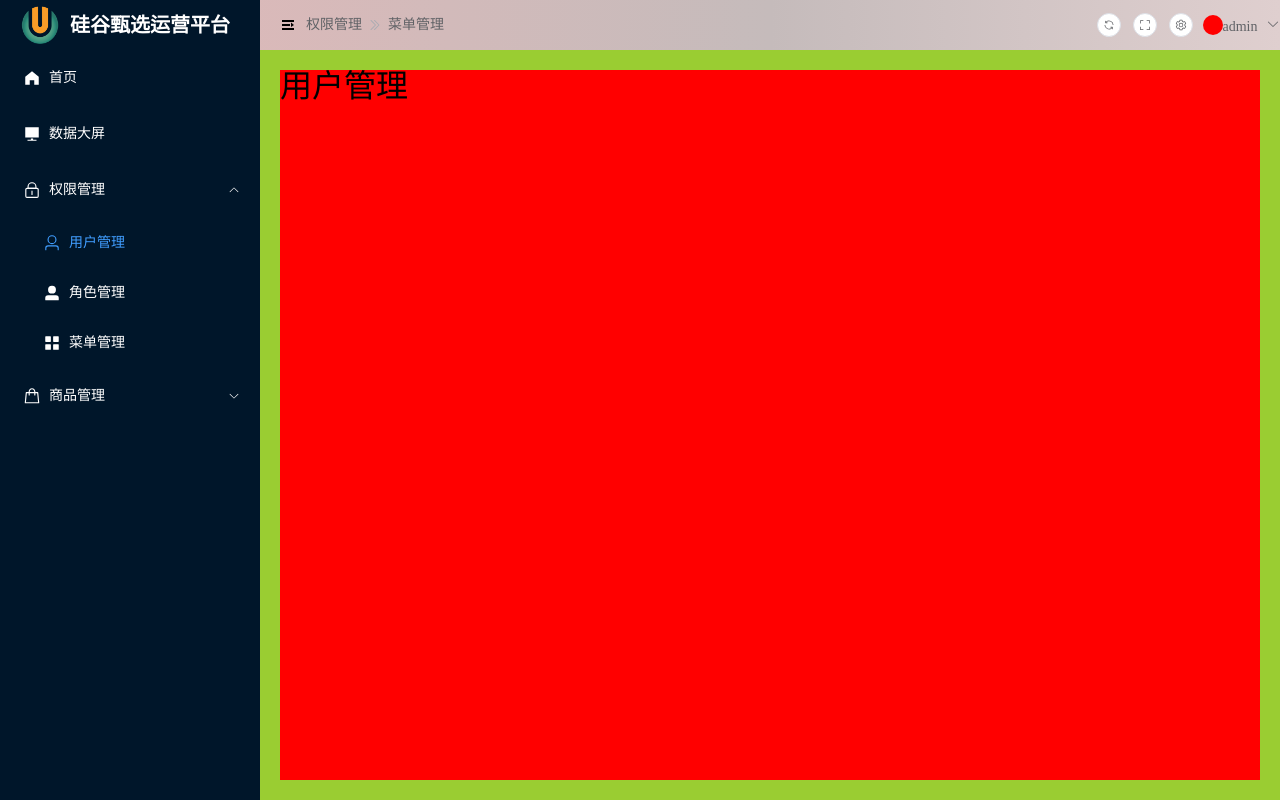
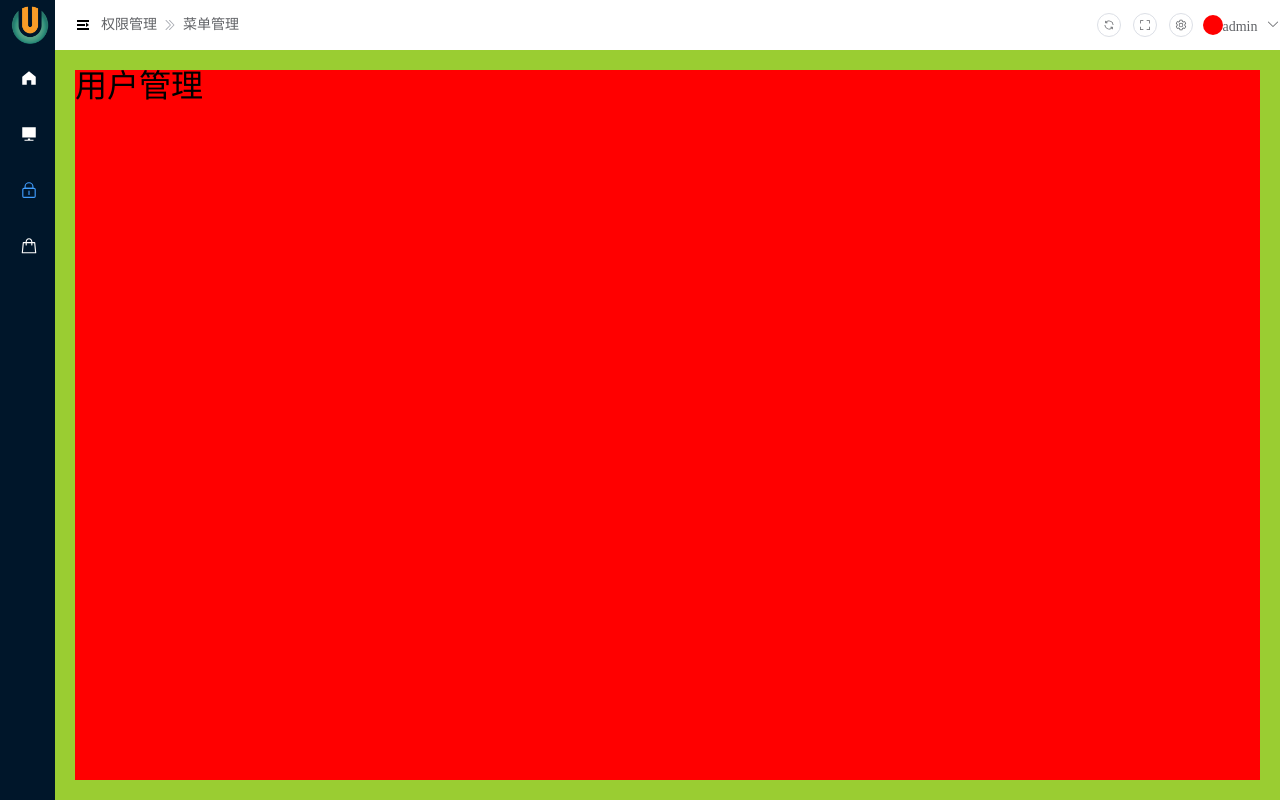
Before and after one commit to yh041122/ggZhenxuan, a Vue app: page /acl/user in a window 1280 px wide. Built offline with nearby package versions, Linux system fonts and the light colour scheme.

Commit message:
feat: layout-tabbar功能实现

```diff
--- a/auto-imports.d.ts
+++ b/auto-imports.d.ts
@@ -5,6 +5,4 @@
 // Generated by unplugin-auto-import
 // biome-ignore lint: disable
 export {}
-declare global {
-
-}
+declare global {}
--- a/src/layout/index.vue
+++ b/src/layout/index.vue
@@ -2,6 +2,10 @@
 defineOptions({
   name: 'layoutIndex',
 })
+import { watch, ref, nextTick } from 'vue'
+// layoutSetting仓库
+import { useLayoutSettingStore } from '@/stores/modules/layoutSetting'
+const layoutSettingStore = useLayoutSettingStore()
 // route
 import { useRoute } from 'vue-router'
 // logo组件
@@ -18,11 +22,24 @@ const userStore = useUserStore()
 // 默认激活 给menu添加 :default-active="$route.path" 在哪个二级路由刷新，左侧菜单栏对应保持展开
 // default-active 页面加载时默认激活菜单的index
 const $route = useRoute()
+// 刷新组件
+const flag = ref(true)
+// 监听layoutSetting仓库中refsh变化
+watch(
+  () => layoutSettingStore.refsh,
+  () => {
+    //refsh被点击了(变化了) 就要刷新
+    flag.value = false
+    nextTick(() => {
+      flag.value = true
+    })
+  },
+)
 </script>
 <template>
   <div class="layout_container">
     <!-- 左侧菜单-->
-    <div class="layout_slider">
+    <div class="layout_slider" :class="{ fold: layoutSettingStore.fold }">
       <logoComponent />
       <el-scrollbar class="scrollbar">
         <el-menu
@@ -31,17 +48,18 @@ const $route = useRoute()
           text-color="#fff"
           :unique-opened="true"
           :default-active="$route.path"
+          :collapse="layoutSettingStore.fold ? true : false"
         >
           <menuComponent :menuList="userStore.menuRoutes"></menuComponent>
         </el-menu>
       </el-scrollbar>
     </div>
     <!-- 顶部导航-->
-    <div class="layout_tabbar">
+    <div class="layout_tabbar" :class="{ tabbarFold: layoutSettingStore.fold }">
       <Tabbar />
     </div>
     <!-- 内容区域 -->
-    <div class="layout_main">
+    <div class="layout_main" :class="{ mainFold: layoutSettingStore.fold }">
       <Main></Main>
     </div>
   </div>
@@ -56,12 +74,16 @@ const $route = useRoute()
     width: $base-menu-width;
     height: 100%;
     background-color: $base-menu-bgc;
+    transition: all 0.3s;
     .scrollbar {
       width: 100%;
       height: calc(100% - $base-menu-logo-height);
       .layout_menu {
         border-right: none;
       }
+    }
+    &.fold {
+      width: $base-menu-fold-width;
     }
   }
   // 顶部导航
@@ -71,6 +93,11 @@ const $route = useRoute()
     left: $base-menu-width;
     width: calc(100% - $base-menu-width);
     height: $base-tabbar-height;
+    transition: all 0.3s;
+    &.tabbarFold {
+      width: calc(100% - $base-menu-fold-width);
+      left: $base-menu-fold-width;
+    }
   }
   // 内容区域
   .layout_main {
@@ -81,8 +108,13 @@ const $route = useRoute()
     height: calc(100% - $base-tabbar-height);
     background-color: yellowgreen;
     padding: 20px;
+    transition: all 0.3s;
     // 内容超出宽度 使用滚动条
     overflow: auto;
+    &.mainFold {
+      width: calc(100% - $base-menu-fold-width);
+      left: $base-menu-fold-width;
+    }
   }
 }
 </style>
--- a/src/layout/logo/index.vue
+++ b/src/layout/logo/index.vue
@@ -8,7 +8,7 @@ import setting from '@/setting'
 <template>
   <div class="logo" v-if="setting.logoHidden">
     <img :src="setting.logo" alt="" />
-    <p>{{ setting.title }}</p>
+    <p style="white-space: nowrap">{{ setting.title }}</p>
   </div>
 </template>
 <style scoped lang="scss">
@@ -18,7 +18,7 @@ import setting from '@/setting'
   color: white;
   display: flex;
   align-items: center;
-  padding: 20px;
+  padding: 10px;
   img {
     width: 40px;
     height: 40px;
--- a/src/layout/main/index.vue
+++ b/src/layout/main/index.vue
@@ -2,13 +2,30 @@
 defineOptions({
   name: 'mainIndex',
 })
+import { watch, ref, nextTick } from 'vue'
+// layoutSetting仓库
+import { useLayoutSettingStore } from '@/stores/modules/layoutSetting'
+const layoutSettingStore = useLayoutSettingStore()
+// 刷新组件
+const flag = ref(true)
+// 监听layoutSetting仓库中refsh变化
+watch(
+  () => layoutSettingStore.refsh,
+  () => {
+    //refsh被点击了(变化了) 就要刷新
+    flag.value = false
+    nextTick(() => {
+      flag.value = true
+    })
+  },
+)
 </script>
 <template>
   <!-- 二级路由 并添加过度 -->
   <router-view v-slot="{ Component }">
     <!-- vue 内置组件 -->
     <transition name="fade">
-      <component :is="Component" />
+      <component :is="Component" v-if="flag" />
     </transition>
   </router-view>
 </template>
--- a/src/layout/menu/index.vue
+++ b/src/layout/menu/index.vue
@@ -18,7 +18,12 @@ const goRoute = (cv: any) => {
   <template v-for="item in menuList" :key="item.path">
     <!-- 没有子路由 -->
     <template v-if="!item.children">
-      <el-menu-item v-if="!item.meta!.hidden" :index="item.path" @click="goRoute">
+      <el-menu-item
+        v-if="!item.meta!.hidden"
+        :index="item.path"
+        @click="goRoute"
+        class="marginLeft"
+      >
         <el-icon>
           <component :is="item.meta!.icon"></component>
         </el-icon>
@@ -33,6 +38,7 @@ const goRoute = (cv: any) => {
         v-if="!item.children[0].meta!.hidden"
         :index="item.children[0].path"
         @click="goRoute"
+        class="marginLeft"
       >
         <el-icon>
           <component :is="item.children[0].meta!.icon"></component>
@@ -44,7 +50,7 @@ const goRoute = (cv: any) => {
     </template>
     <!-- 有多个子路由 -->
     <template v-if="item.children && item.children.length > 1">
-      <el-sub-menu v-if="!item.meta!.hidden" :index="item.path">
+      <el-sub-menu v-if="!item.meta!.hidden" :index="item.path" class="marginLeft">
         <template #title>
           <el-icon>
             <component :is="item.meta!.icon"></component>
@@ -57,4 +63,8 @@ const goRoute = (cv: any) => {
     </template>
   </template>
 </template>
-<style scoped lang="scss"></style>
+<style scoped lang="scss">
+.marginLeft {
+  margin-left: -3px;
+}
+</style>
--- a/src/layout/tabbar/breadcrumb/index.vue
+++ b/src/layout/tabbar/breadcrumb/index.vue
@@ -2,10 +2,21 @@
 defineOptions({
   name: 'breadcrumbIndex',
 })
+// 引入仓库
+import { useLayoutSettingStore } from '@/stores/modules/layoutSetting'
+const layoutSettingStore = useLayoutSettingStore()
+// 引入icon组件
+import { Expand, Fold } from '@element-plus/icons-vue'
+// 修改图标
+const changeIcon = () => {
+  layoutSettingStore.fold = !layoutSettingStore.fold
+}
 </script>
 <template>
   <!-- 图标 -->
-  <el-icon style="margin-right: 10px"><Expand /></el-icon>
+  <el-icon style="margin-right: 10px" @click="changeIcon">
+    <component :is="layoutSettingStore.fold ? Expand : Fold"></component>
+  </el-icon>
   <!-- 面包屑 -->
   <el-breadcrumb separator-icon="DArrowRight">
     <el-breadcrumb-item>权限管理</el-breadcrumb-item>
--- a/src/layout/tabbar/index.vue
+++ b/src/layout/tabbar/index.vue
@@ -23,7 +23,7 @@ import setting from './setting/index.vue'
   height: 100%;
   display: flex;
   justify-content: space-between;
-  background: linear-gradient(to right, hsl(0, 30%, 79%), rgb(197, 187, 187), #dfcfcf);
+  background-color: rgb(255, 255, 255);
   .tabbar_left {
     height: 100%;
     display: flex;
--- a/src/layout/tabbar/setting/index.vue
+++ b/src/layout/tabbar/setting/index.vue
@@ -1,11 +1,29 @@
 <script setup lang="ts">
+import { useLayoutSettingStore } from '@/stores/modules/layoutSetting'
+const layoutSettingStore = useLayoutSettingStore()
 defineOptions({
   name: 'settingIndex',
 })
+// 刷新按钮
+const refshFn = () => {
+  layoutSettingStore.refsh = !layoutSettingStore.refsh
+}
+// 全屏按钮
+const FullScreen = () => {
+  const full = document.fullscreenElement
+  // 切换为全屏
+  if (!full) {
+    document.documentElement.requestFullscreen()
+  }
+  // 退出全屏
+  else {
+    document.exitFullscreen()
+  }
+}
 </script>
 <template>
-  <el-button size="small" icon="Refresh" circle></el-button>
-  <el-button size="small" icon="FullScreen" circle></el-button>
+  <el-button size="small" icon="Refresh" circle @click="refshFn"></el-button>
+  <el-button size="small" icon="FullScreen" circle @click="FullScreen"></el-button>
   <el-button size="small" icon="Setting" circle></el-button>
   <div
     class="atavar"
--- /dev/null
+++ b/src/stores/modules/layoutSetting.ts
@@ -0,0 +1,10 @@
+import { defineStore } from 'pinia'
+import { ref } from 'vue'
+export const useLayoutSettingStore = defineStore('LayoutSetting', () => {
+  const fold = ref<boolean>(true)
+  const refsh = ref(false)
+  return {
+    fold, //slider折叠
+    refsh, //main刷新
+  }
+})
--- a/src/styles/variable.scss
+++ b/src/styles/variable.scss
@@ -2,6 +2,7 @@
 //layout页
 // 左侧 菜单宽度
 $base-menu-width: 260px;
+$base-menu-fold-width: 55px;
 // 左侧 菜单颜色
 $base-menu-bgc:rgb(  0, 22, 42);
 // 左侧 logo高度
```
